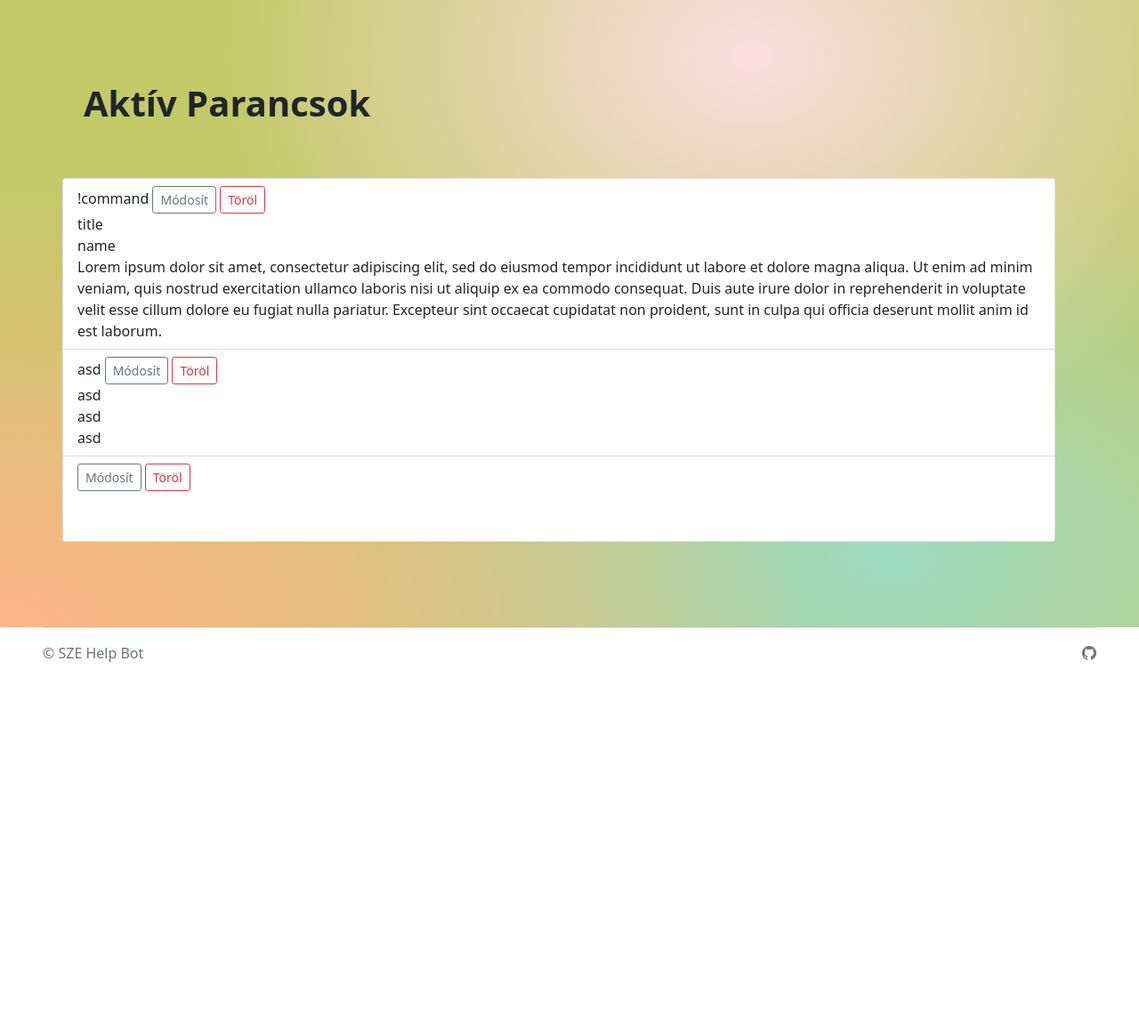
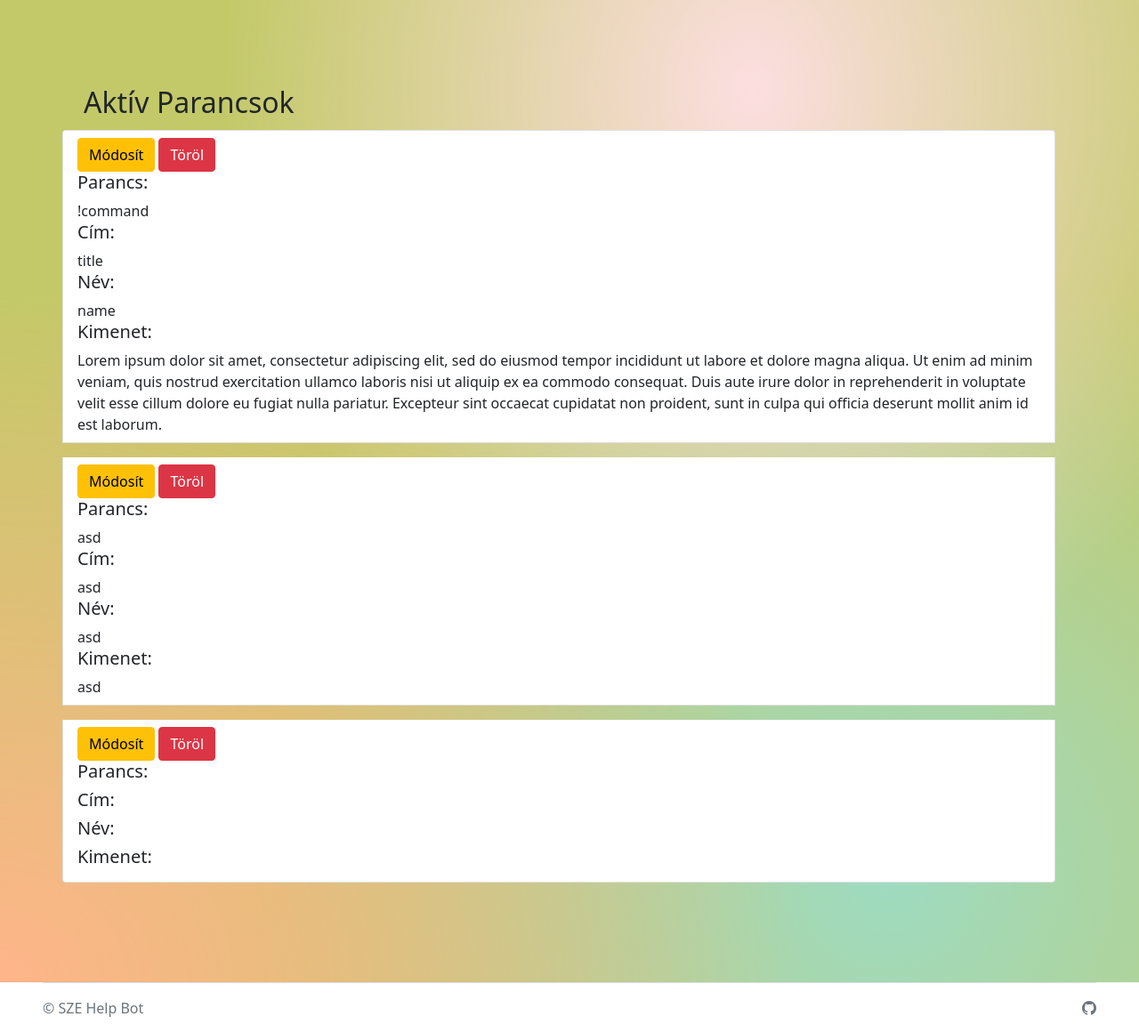
Before and after one commit to Kumiszter/SZEHelpBot, a Flask app: page /aktiv-parancsok in a window 1280 px wide. Shown: the part 73-1234 px from the top of the page at 89% size. Before the commit the page ends 817 px from the top, so only its background shows below. Run offline with Flask 2, Linux system fonts and the light colour scheme; data comes from the database, SQL or seed files in the repository; some libraries are stand-ins or nearby versions.

Commit message:
updated look

```diff
--- a/SZE HELP BOT v0.2/templates/commands.html
+++ b/SZE HELP BOT v0.2/templates/commands.html
@@ -5,18 +5,21 @@
 <div class="gradientbackground">
     <div class="container col-xxl-5 px-4 py-5">
         <div class="row flex-lg-row-reverse align-items-center g-5 py-5">
-                <h1 class="display-6 fw-bold lh-1 mb-3">Aktív Parancsok</h1>
+                <h2>Aktív Parancsok</h2>
 <!-- 		       	<ul class="list-group">
                 	{% for command in commands %}
 				  		<li class="list-group-item">{{command}}</li>
 					{% endfor %}
 				</ul> -->
 
-				<ul class="list-group">
+				<ul class="list-group mt-1">
 	 				{% for item in values %}
-				  		<li class="list-group-item">{{ item.command }} <a href="/parancs-modositas/{{item.id}}" class="btn btn-outline-secondary btn-sm">Módosít</a>
-				  		<a href="/parancs-torles/{{item.id}}" class="btn btn-outline-danger btn-sm">Töröl</a>
-				  		<br>{{ item.title }}<br>{{ item.name }}<br>{{ item.output }}</li>
+				  		<li class="list-group-item mb-3"><a href="/parancs-modositas/{{item.id}}" class="btn btn-warning c-#000">Módosít</a>
+						<a href="/parancs-torles/{{item.id}}" class="btn btn-danger">Töröl</a>
+						<h5>Parancs: </h5>{{ item.command }}
+						<h5>Cím: </h5>{{ item.title }}
+						<h5>Név: </h5>{{ item.name }}
+						<h5>Kimenet: </h5>{{ item.output }}</li>
 					{% endfor %}
 				</ul>
         </div>
```
